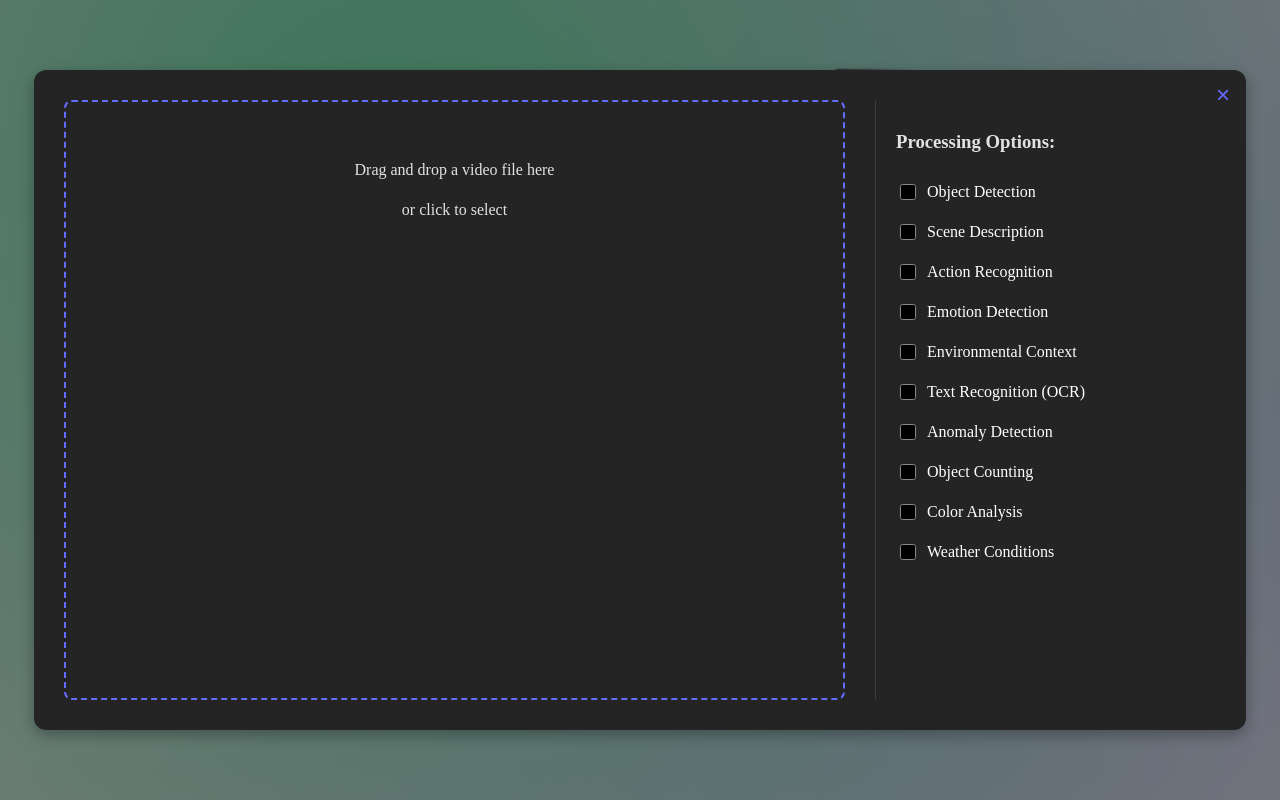
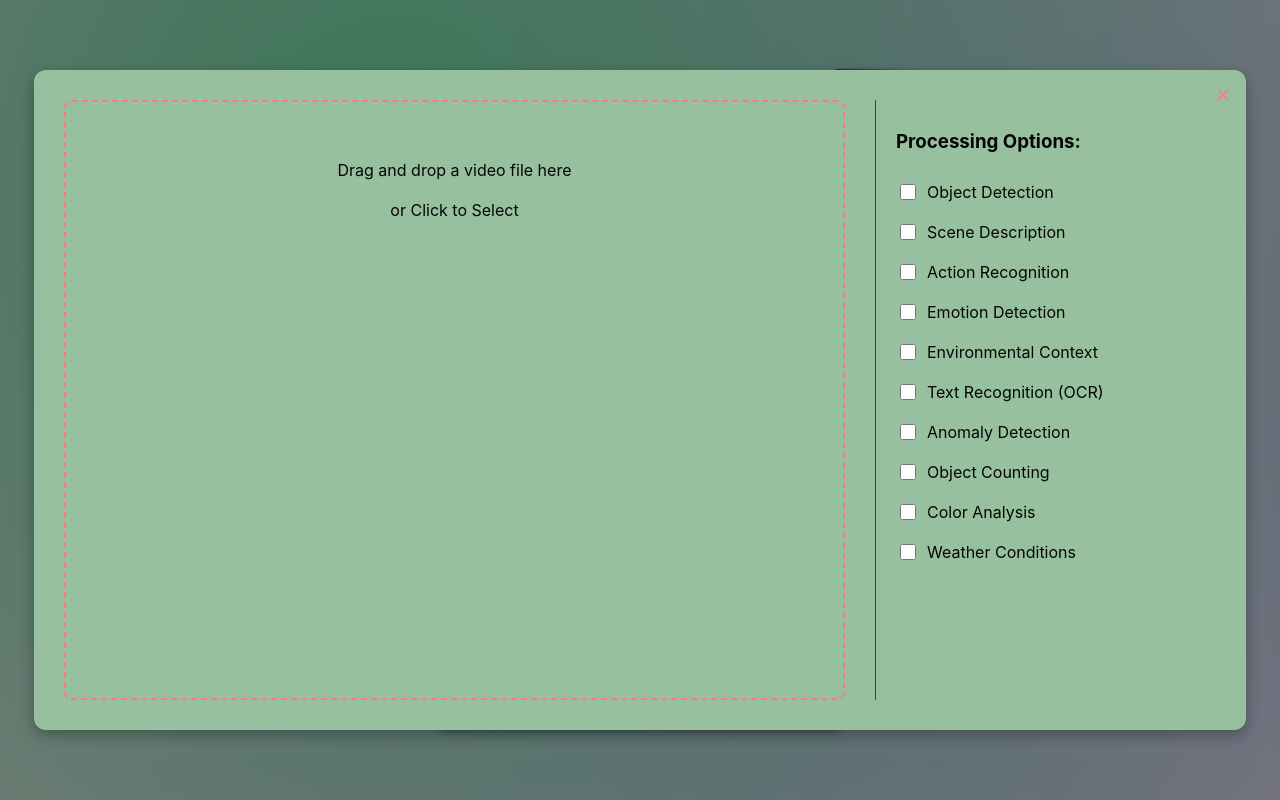
Before and after one commit to C20H12/uofthacks, a React (Vite) app in the folder front/: page / in a window 1280 px wide. Both pictures are taken after a click on the button "Get Started". Built offline with nearby package versions, Linux system fonts and the light colour scheme.

Commit message:
styled colors to be consistent

```diff
--- a/front/src/App.css
+++ b/front/src/App.css
@@ -6,7 +6,7 @@
 }
 
 .upload-zone {
-  border: 2px dashed #646cff;
+  border: 2px dashed var(--red2);
   border-radius: 8px;
   padding: 40px;
   text-align: center;
@@ -42,7 +42,7 @@
 }
 
 .modal-content {
-  background: #242424;
+  background: #97c19e;
   padding: 30px;
   border-radius: 12px;
   box-shadow: 0 5px 15px rgba(0, 0, 0, 0.3);
@@ -85,11 +85,10 @@
   display: flex;
   align-items: center;
   gap: 10px;
-  color: white;
 }
 
 .checklist-item.completed {
-  color: #646cff;
+  color: var(--red2);
 }
 
 .bottom-buttons {
@@ -115,13 +114,13 @@
   border: none;
   font-size: 1.5em;
   cursor: pointer;
-  color: #646cff;
+  color: var(--red2);
 }
 
 .open-button {
   margin: 20px auto;
-  background-color: #646cff;
-  color: white;
+  background-color: var(--red2);
+  color: var(--dark);
   padding: 10px 20px;
   border: none;
   border-radius: 8px;
@@ -148,8 +147,8 @@
 .fn-btns {
   margin-top: 15px;
   padding: 8px 20px;
-  background-color: #646cff;
-  color: white;
+  background-color: var(--red2);
+  color: var(--dark);
   border: none;
   border-radius: 4px;
   cursor: pointer;
@@ -178,20 +177,20 @@
   padding: 12px;
   border-radius: 4px;
   background-color: #1a1a1a;
-  color: white;
+  color: var(--dark);
   border: 1px solid #3f3f3f;
   resize: none;
 }
 
 .text-edit-area:focus {
   outline: none;
-  border-color: #646cff;
+  border-color: var(--red2);
 }
 
 .spinner {
   border: 10px solid white;
   border-radius: 50%;
-  border-top: 10px solid #646cff;
+  border-top: 10px solid var(--red2);
   width: 12px;
   height: 12px;
   animation: spin 2s linear infinite;
@@ -212,7 +211,6 @@
   width: 16px;
   height: 16px;
   cursor: pointer;
-  filter: invert(100%) hue-rotate(210deg);
 }
 
 .image-grid {
@@ -245,7 +243,7 @@
 .image-title {
   font-size: 2rem;
   margin: 10px 0;
-  color: white;
+  color: var(--dark);
   margin: .5rem;
   height: fit-content;
 }
@@ -253,7 +251,7 @@
 .image-significance {
   font-size: 1rem;
   margin: 10px 0;
-  color: white;
+  color: var(--dark);
   margin: .5rem;
   height: fit-content;
   flex-wrap: wrap;
@@ -293,15 +291,15 @@
 
 .alt-text-chip:hover {
   background: #3f3f3f;
-  border-color: #646cff;
+  border-color: var(--red2);
 }
 
 
 .open-button {
   padding: 10px 20px;
-  background-color: #646cff;
+  background-color: var(--red2);
   box-shadow: 0 2px 8px rgba(0, 0, 0, 0.3);
-  color: white;
+  color: var(--dark);
   width: 400px;
   border: none;
   border-radius: 4px;
@@ -312,7 +310,7 @@
 }
 
 .open-button:hover {
-  background-color: #535bf2;
+  background-color: #8c3f3f;
 }
 
 .profile-content {
--- a/front/src/VideoWindow.jsx
+++ b/front/src/VideoWindow.jsx
@@ -159,7 +159,7 @@ function VideoWindow({ onClose, onNext }) {
                       style={{ display: 'none' }}
                     />
                     <p>Drag and drop a video file here</p>
-                    <p>or click to select</p>
+                    <p>or Click to Select</p>
                   </>
                 )}
               </div>
--- a/front/src/index.css
+++ b/front/src/index.css
@@ -1,15 +1,21 @@
 :root {
-  font-family: 'Times New Roman', Times, serif;
+  font-family: Inter, system-ui, Avenir, Helvetica, Arial, sans-serif;
   line-height: 1.5;
   font-weight: 400;
 
-  color: rgba(255, 255, 255, 0.87);
+  color: var(--dark);
   background: rgb(230,55,255);
   background: radial-gradient(circle, rgba(230,55,255,0.61390493697479) 0%, rgba(70,144,252,1) 100%);
   font-synthesis: none;
   text-rendering: optimizeLegibility;
   -webkit-font-smoothing: antialiased;
   -moz-osx-font-smoothing: grayscale;
+
+  --navajo-white: #ffe0b5ff;
+  --straw: #ede580ff;
+  --olivine: #a4af69ff;
+  --dark: rgb(6, 5, 4);
+  --red2: #ff7b7b;
 }
 
 body {
--- a/front/src/landing.css
+++ b/front/src/landing.css
@@ -55,7 +55,7 @@
   z-index: 2;
   width: 50%;
   margin: 0 3rem;
-  color: #ff7b7b;
+  color: var(--red2);
 }
 
 .content img {
@@ -68,7 +68,7 @@
 h1 {
   font-size: 4rem;
   margin: 1rem 0;
-  color: black;
+  color: var(--dark);
 }
 
 h2, h3, h4 {
```
